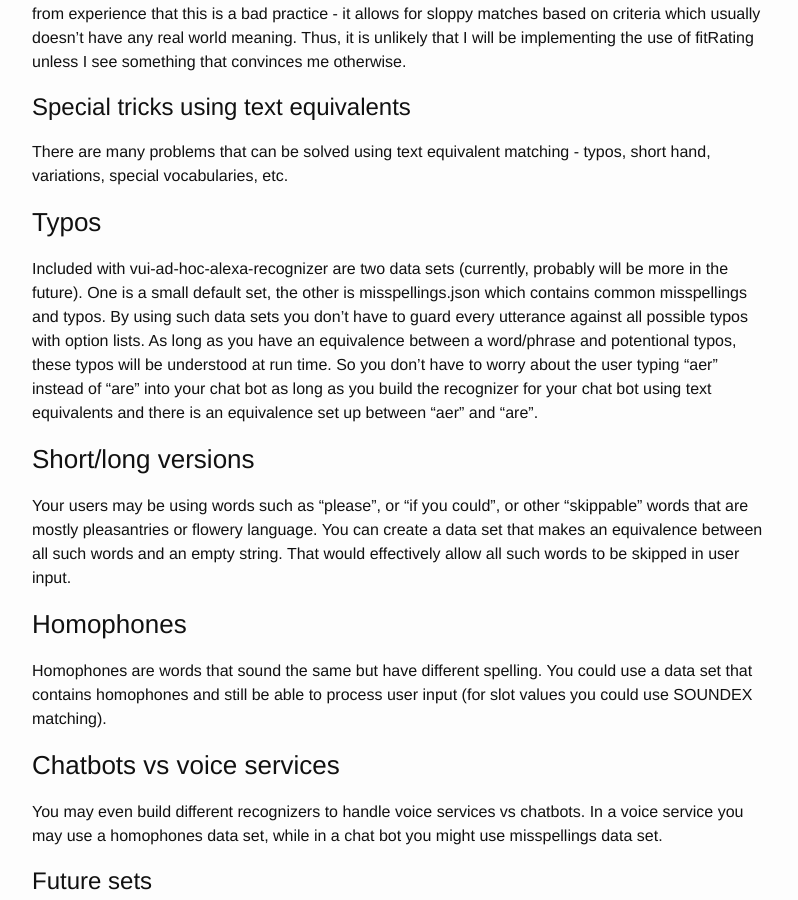
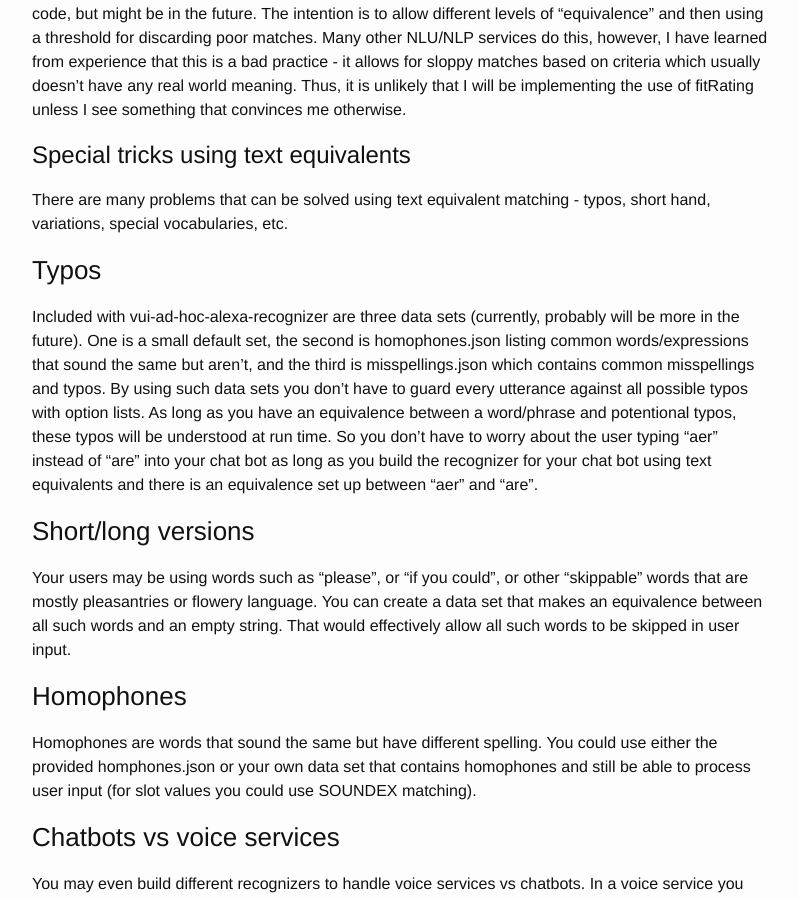
Before and after one commit to RationalAnimal/vui-ad-hoc-alexa-recognizer, a Jekyll site: the page built from tutorials/six_of_one_half_a_dozen_of_the_other.md, in a window 1280 px wide and 900 px high, scrolled down 6514 px. Shown: the whole window, without its empty margins (238-1036 px from the left). Built offline with Jekyll 4.4.1, drawn with Linux system fonts in a browser that asks for light colours; some of the changed text lies outside the part shown.

Commit message:
updated to mention homophones.json

```diff
--- a/tutorials/six_of_one_half_a_dozen_of_the_other.md
+++ b/tutorials/six_of_one_half_a_dozen_of_the_other.md
@@ -35,8 +35,9 @@ features discussed here will not work with earlier versions.
 
 So what is a text equivalent? It's exactly what it sounds like - some text that's equivalent to another text.  Such text may be bundled into a
 text equivalents set.  Then you can specify in your config.json file which one(s) to use to generate your recognizer.json file.
-vui-ad-hoc-alexa-recognizer comes with two small sets - default.json and misspelings.json.  Default is a tiny (at this time) set designed more
-as an example than a real set.  Misspellings.json is a text equivalent set of common misspelings.  You can also create your own set and use it.
+vui-ad-hoc-alexa-recognizer comes with three relatively small sets - default.json, homophones.json, and misspelings.json.  Default is a tiny (at this time) set designed more
+as an example than a real set.  Homophones.json is a set of words that sound the same but aren't spelled the same.
+Misspellings.json is a text equivalent set of common misspelings.  You can also create your own set and use it.
 Multiple sets can be used together.  Using these sets is very easy.  All you have to do is enclose the text you wish to use the sets with
 in a set of curly brackets with a tilde character.
 
@@ -312,8 +313,9 @@ variations, special vocabularies, etc.
 
 ### Typos
 
-Included with vui-ad-hoc-alexa-recognizer are two data sets (currently, probably will be more in the future).
-One is a small default set, the other is misspellings.json which contains common misspellings and typos.
+Included with vui-ad-hoc-alexa-recognizer are three data sets (currently, probably will be more in the future).
+One is a small default set, the second is homophones.json listing common words/expressions that sound the same
+but aren't, and the third is misspellings.json which contains common misspellings and typos.
 By using such data sets you don't have to guard every utterance against all possible typos with
 option lists.  As long as you have an equivalence between a word/phrase and potentional typos, these typos
 will be understood at run time.  So you don't have to worry about the user typing "aer" instead of "are"
@@ -328,7 +330,8 @@ words and an empty string.  That would effectively allow all such words to be sk
 
 ### Homophones
 
-Homophones are words that sound the same but have different spelling.  You could use a data set that
+Homophones are words that sound the same but have different spelling.  You could use either the provided
+homphones.json or your own data set that
 contains homophones and still be able to process user input (for slot values you could use SOUNDEX matching).
 
 ### Chatbots vs voice services
```
